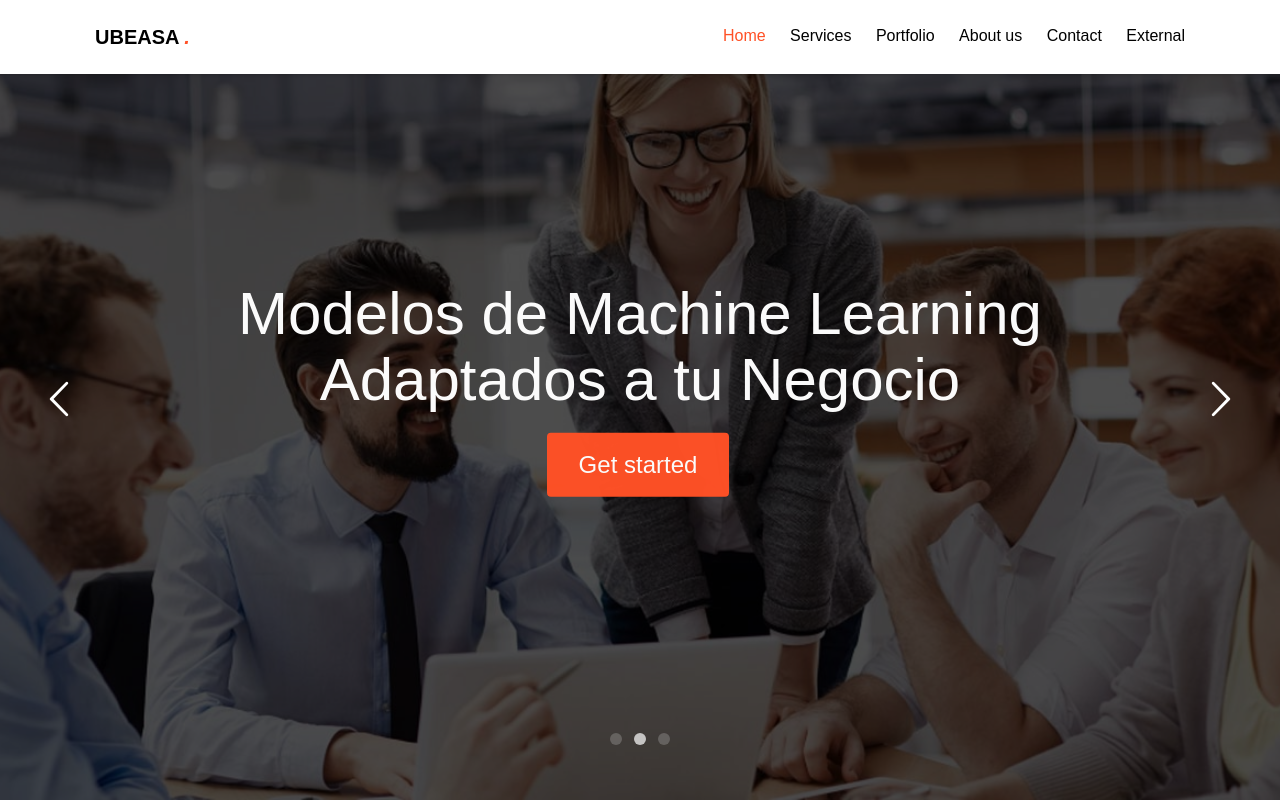
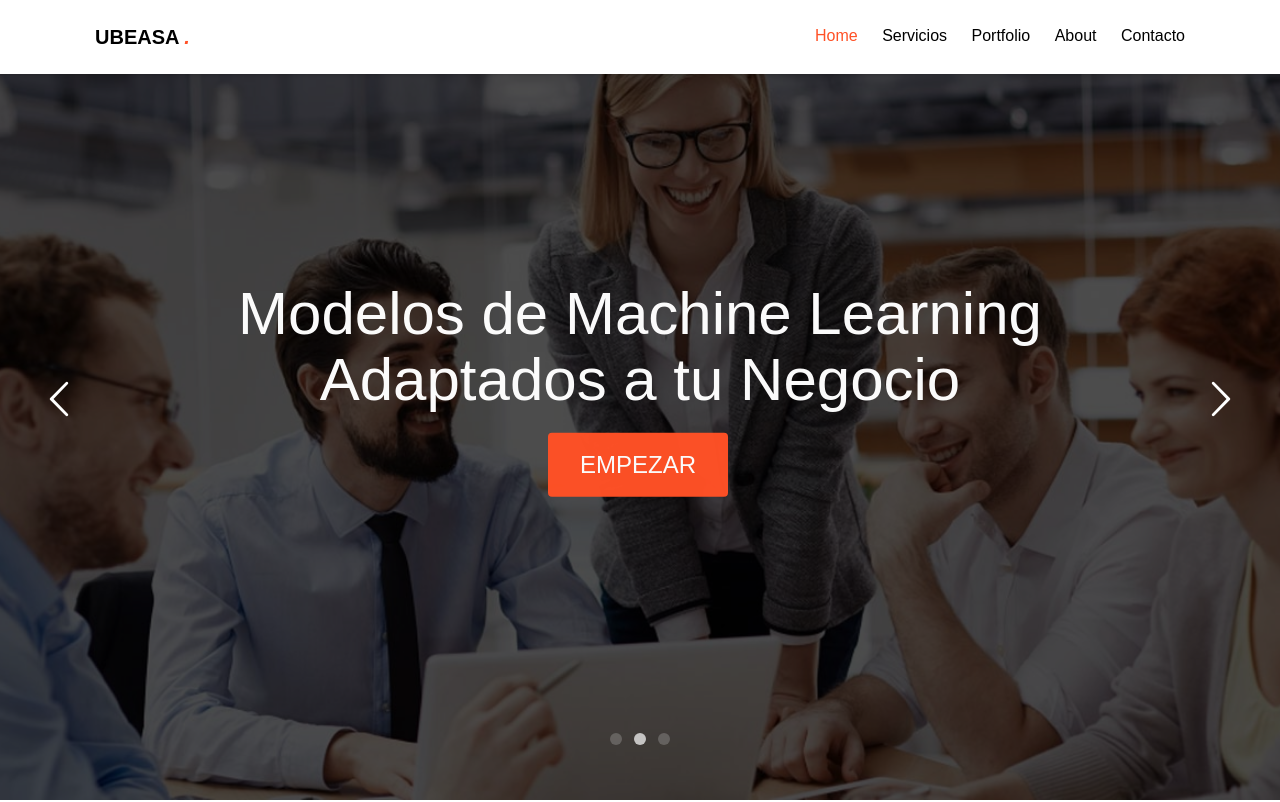
Before and after one commit to PabloBandeira/web2, a plain HTML site: page index.html in a window 1280 px wide. Shown: the top 802 px of the page. Drawn offline with Linux system fonts and the light colour scheme; files whose address does not match are found by name.

Commit message:
Titulos y Pages

```diff
--- a/index.html
+++ b/index.html
@@ -67,11 +67,10 @@
 				<div class="col-xs-10 text-right menu-1 main-nav">
 					<ul>
 						<li class="active"><a href="#" data-nav-section="home">Home</a></li>
-						<li><a href="#" data-nav-section="services">Services</a></li>
+						<li><a href="#" data-nav-section="services">Servicios</a></li>
 						<li><a href="#" data-nav-section="portfolio">Portfolio</a></li>
-                        <li><a href="#" data-nav-section="about">About us</a></li>
-						<li><a href="#" data-nav-section="contact">Contact</a></li>
-						<li><a href="https://www.freshdesignweb.com/" class="external">External</a></li>
+                        <li><a href="#" data-nav-section="about">About</a></li>
+						<li><a href="#" data-nav-section="contact">Contacto</a></li>
 					</ul>
 				</div>
 			</div>
@@ -88,7 +87,7 @@
 		   			<div class="col-md-10 col-md-offset-1 text-center js-fullheight slider-text">
 		   				<div class="slider-text-inner">
 		   					<h2>Potencia tus Datos con Visualizaciones Interactivas</h2>
-		   					<p><a href="http://twitter.com/freshdesignweb" target="_blank" class="btn btn-primary btn-lg">Follow @freshdesignweb</a></p>
+		   					<p><a href="https://x.com/AIBASOLUTIONS" target="_blank" class="btn btn-primary btn-lg">Follow @AIBASOLUTIONS</a></p>
 		   				</div>
 		   			</div>
 		   		</div>
@@ -99,7 +98,7 @@
 		   			<div class="col-md-10 col-md-offset-1 text-center js-fullheight slider-text">
 		   				<div class="slider-text-inner">
 		   					<h2>Modelos de Machine Learning Adaptados a tu Negocio</h2>
-		   					<p><a href="#" class="btn btn-primary btn-lg">Get started</a></p>
+		   					<p><a href="#" class="btn btn-primary btn-lg">EMPEZAR</a></p>
 		   				</div>
 		   			</div>
 		   		</div>
@@ -110,7 +109,7 @@
 		   			<div class="col-md-10 col-md-offset-1 text-center js-fullheight slider-text">
 		   				<div class="slider-text-inner">
 		   					<h2>Inteligencia Artificial en tu negocio</h2>
-		   					<p><a href="#" class="btn btn-primary btn-lg">Get started</a></p>
+		   					<p><a href="#" class="btn btn-primary btn-lg">EMPEZAR</a></p>
 		   				</div>
 		   			</div>
 		   		</div>
```
